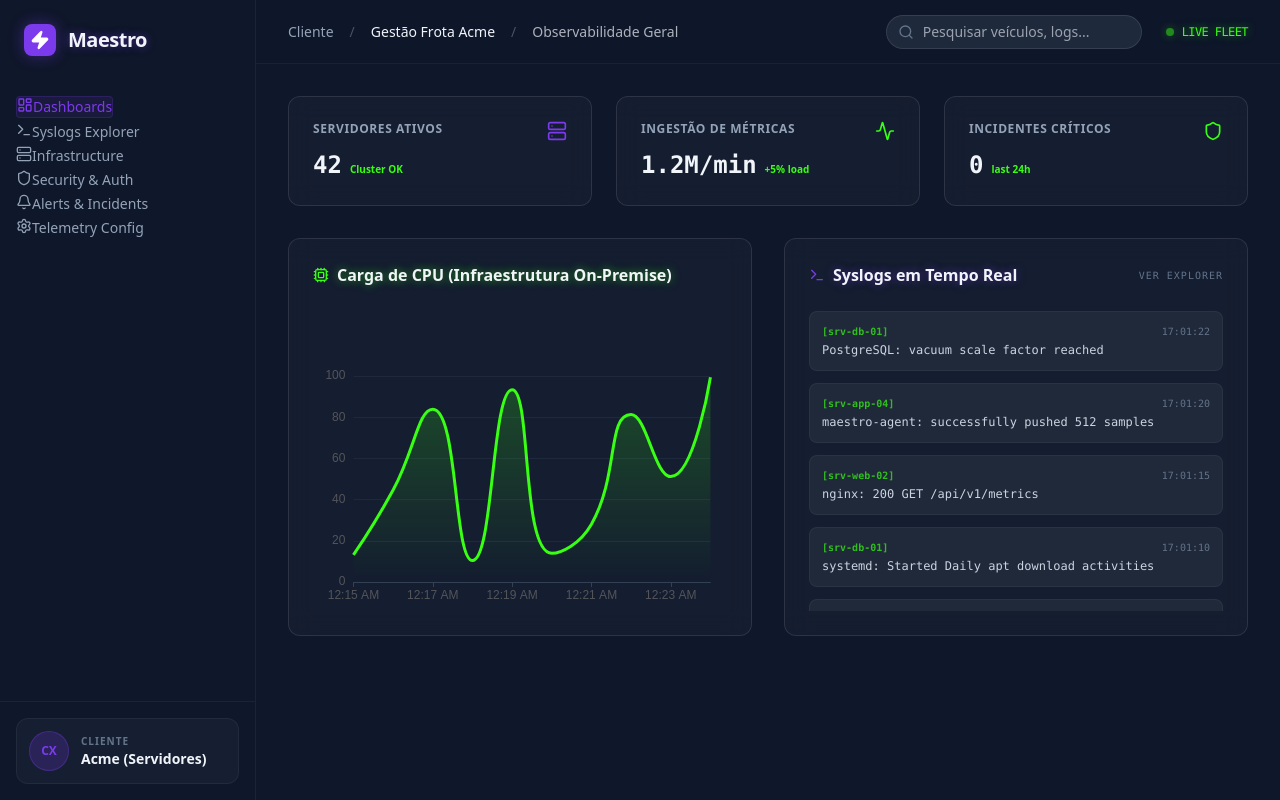
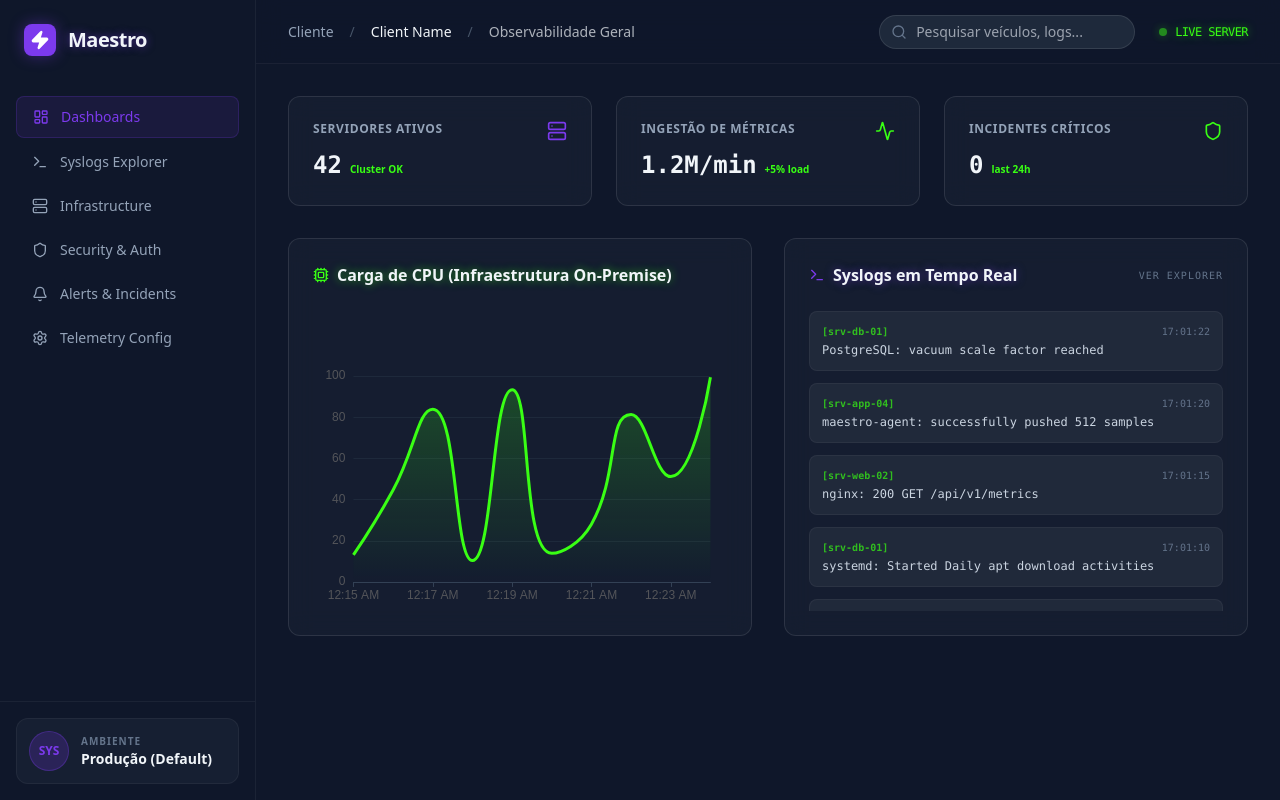
Before and after one commit to yuriPeixoto/maestro, a React app in the folder frontend/: page / in a window 1280 px wide. Built offline with nearby package versions, Linux system fonts and the light colour scheme; the HTML template or start-up script is replaced by a standard one.

Commit message:
docs: rebrand for open source and add multi-language support
- Set English as default documentation language.
- Add ADR 003 (Multi-language Strategy).
- Sanitize frontend components for public repository.
- Update project structure and technical highlights in READMEs.

```diff
--- a/frontend/src/components/Layout.tsx
+++ b/frontend/src/components/Layout.tsx
@@ -20,7 +20,7 @@ const Layout: React.FC<LayoutProps> = ({ children, currentView, setView, title }
                     <div className="flex items-center gap-4 text-sm text-slate-400">
                         <span>Cliente</span>
                         <span className="text-slate-600">/</span>
-                        <span className="text-slate-100 font-medium">Gestão Frota Acme</span>
+                        <span className="text-slate-100 font-medium">Client Name</span>
                         <span className="text-slate-600">/</span>
                         <span className="text-slate-100 font-medium opacity-70">{title}</span>
                     </div>
@@ -35,7 +35,7 @@ const Layout: React.FC<LayoutProps> = ({ children, currentView, setView, title }
                         </div>
                         <div className="flex items-center gap-2">
                             <div className="w-2 h-2 rounded-full bg-brand-neon animate-pulse shadow-[0_0_8px_rgba(57,255,20,0.6)]"></div>
-                            <span className="text-xs font-mono uppercase tracking-tighter text-brand-neon text-glow-neon">Live Fleet</span>
+                            <span className="text-xs font-mono uppercase tracking-tighter text-brand-neon text-glow-neon">Live Server</span>
                         </div>
                     </div>
                 </header>
--- a/frontend/src/components/Sidebar.tsx
+++ b/frontend/src/components/Sidebar.tsx
@@ -39,7 +39,7 @@ const Sidebar: React.FC<SidebarProps> = ({ currentView, setView }) => {
                     <button
                         key={item.id}
                         onClick={() => setView(item.id)}
-                        className={`flex items - center gap - 3 w - full px - 4 py - 2.5 rounded - lg transition - all ${currentView === item.id
+                        className={`flex items-center gap-3 w-full px-4 py-2.5 rounded-lg transition-all ${currentView === item.id
                                 ? 'bg-brand-purple/10 text-brand-purple border border-brand-purple/20'
                                 : 'text-slate-400 hover:text-slate-100 hover:bg-white/5'
                             } `}
@@ -53,11 +53,11 @@ const Sidebar: React.FC<SidebarProps> = ({ currentView, setView }) => {
             <div className="p-4 border-t border-white/5">
                 <div className="flex items-center gap-3 p-3 rounded-xl bg-brand-slate/50 border border-white/5">
                     <div className="w-10 h-10 rounded-full bg-brand-purple/20 flex items-center justify-center border border-brand-purple/30 text-brand-purple font-bold text-xs">
-                        CX
+                        SYS
                     </div>
                     <div className="flex flex-col overflow-hidden">
-                        <span className="text-[10px] text-slate-500 uppercase tracking-widest font-bold">Cliente</span>
-                        <span className="text-sm font-semibold truncate">Acme (Servidores)</span>
+                        <span className="text-[10px] text-slate-500 uppercase tracking-widest font-bold">Ambiente</span>
+                        <span className="text-sm font-semibold truncate">Produção (Default)</span>
                     </div>
                 </div>
             </div>
```
Also changed, not shown: 5 other files (tests, documents, lock files or other folders).
